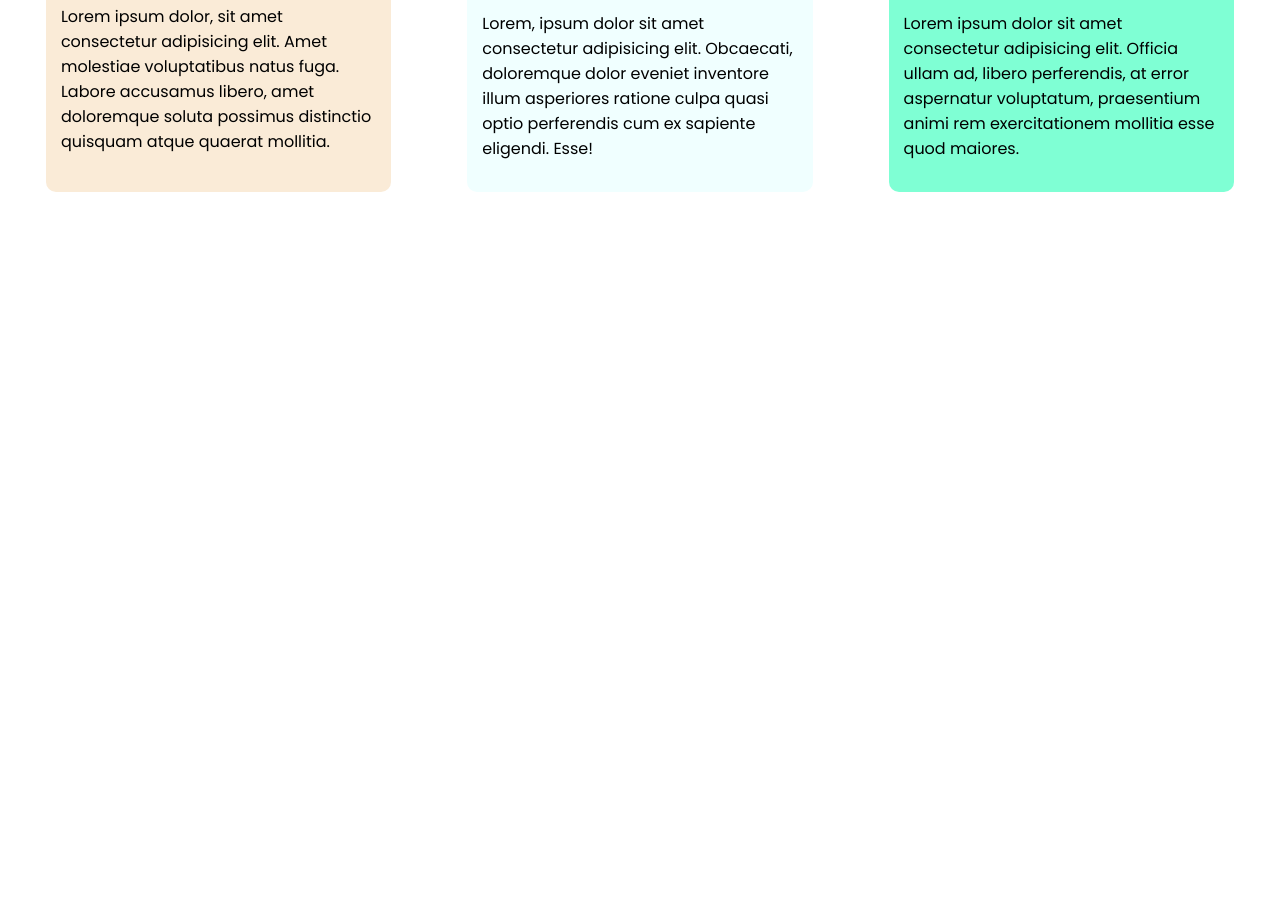
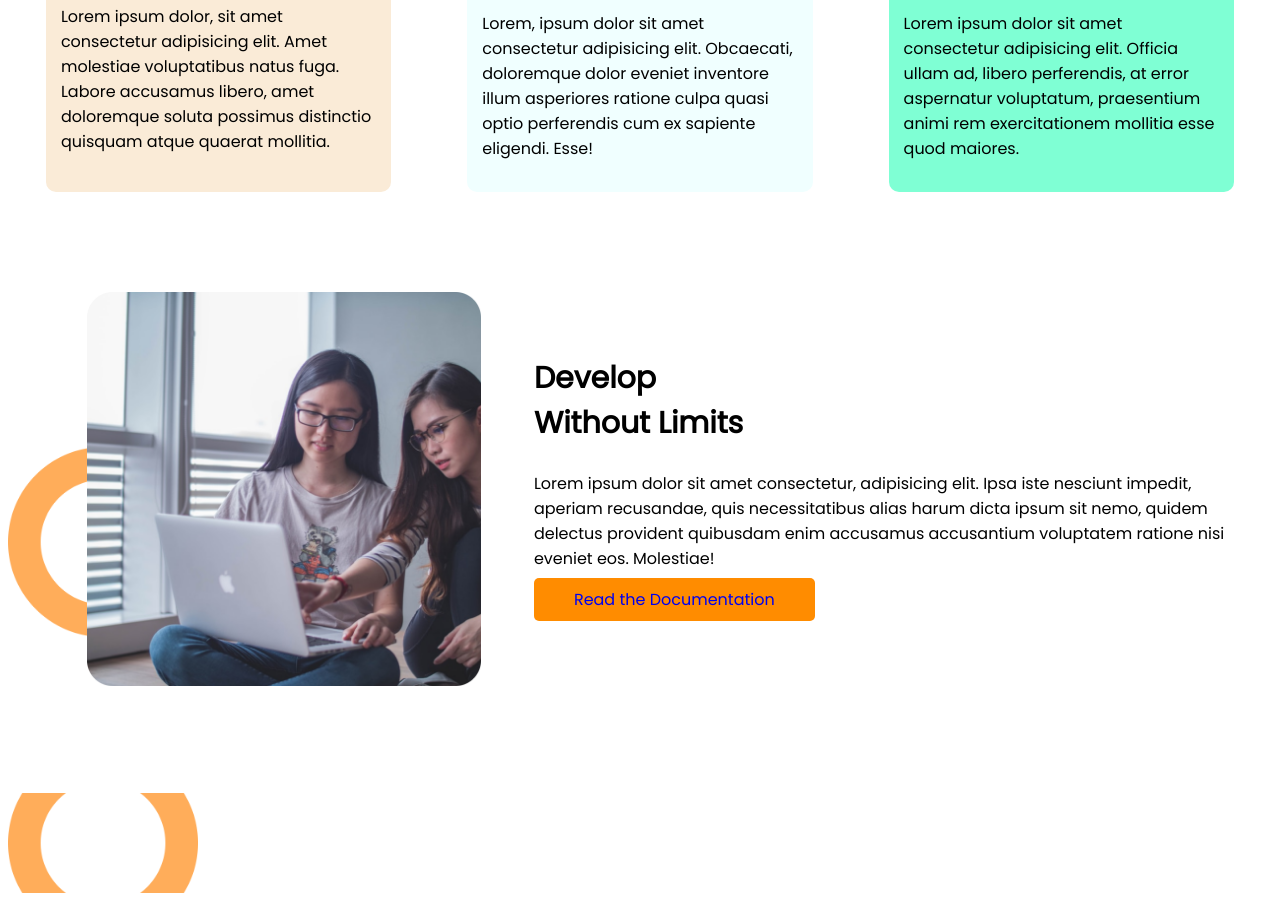
Before and after one commit to farukwebcode21/assingment_2, a plain HTML site: page index.html in a window 1280 px wide. Shown: the part 1026-1927 px from the top of the page. Before the commit the page ends 1326 px from the top, so only its background shows below. Drawn offline with Linux system fonts and the light colour scheme.

Commit message:
start assingment_2

```diff
--- a/index.html
+++ b/index.html
@@ -54,6 +54,23 @@
             </div>
         </div>
     </section>
+
+    <section id="codding_bg" class="top_banner">
+        <div class="top_banner_coding">
+            <img src="images/pictures/coding.png" alt="">
+        </div>
+        <div class="coding_text">
+            <h2>Develop <br>Without Limits</h2>
+            <p>Lorem ipsum dolor sit amet consectetur, adipisicing elit. Ipsa iste nesciunt impedit, aperiam recusandae,
+                quis necessitatibus alias harum dicta ipsum sit nemo, quidem delectus provident quibusdam enim accusamus
+                accusantium voluptatem ratione nisi eveniet eos. Molestiae!</p>
+            <a class="button_color" href="#">Read the Documentation</a>
+        </div>
+    </section>
+
+    <section id="codding_bg" class="top_banner">
+
+    </section>
 </body>
 
 </html>
--- a/style.css
+++ b/style.css
@@ -75,3 +75,27 @@ h1 span {
     padding-left: 20px;
     box-shadow: 10px 10px 40px gray;
 }
+
+#codding_bg {
+    background-image: url(images/shapes/shape-1.png);
+    background-repeat: no-repeat;
+    background-position: left;
+    background-size: 15%;
+    background-clip: unset;
+}
+
+.top_banner_coding img {
+    width: 75%;
+    margin-left: 15%;
+    margin-right: 10%;
+}
+
+.coding_text {
+    margin-top: 40px;
+    margin-right: 10px;
+}
+
+.coding_text h2 {
+    font-size: 30px;
+    font-weight: bold;
+}
```
